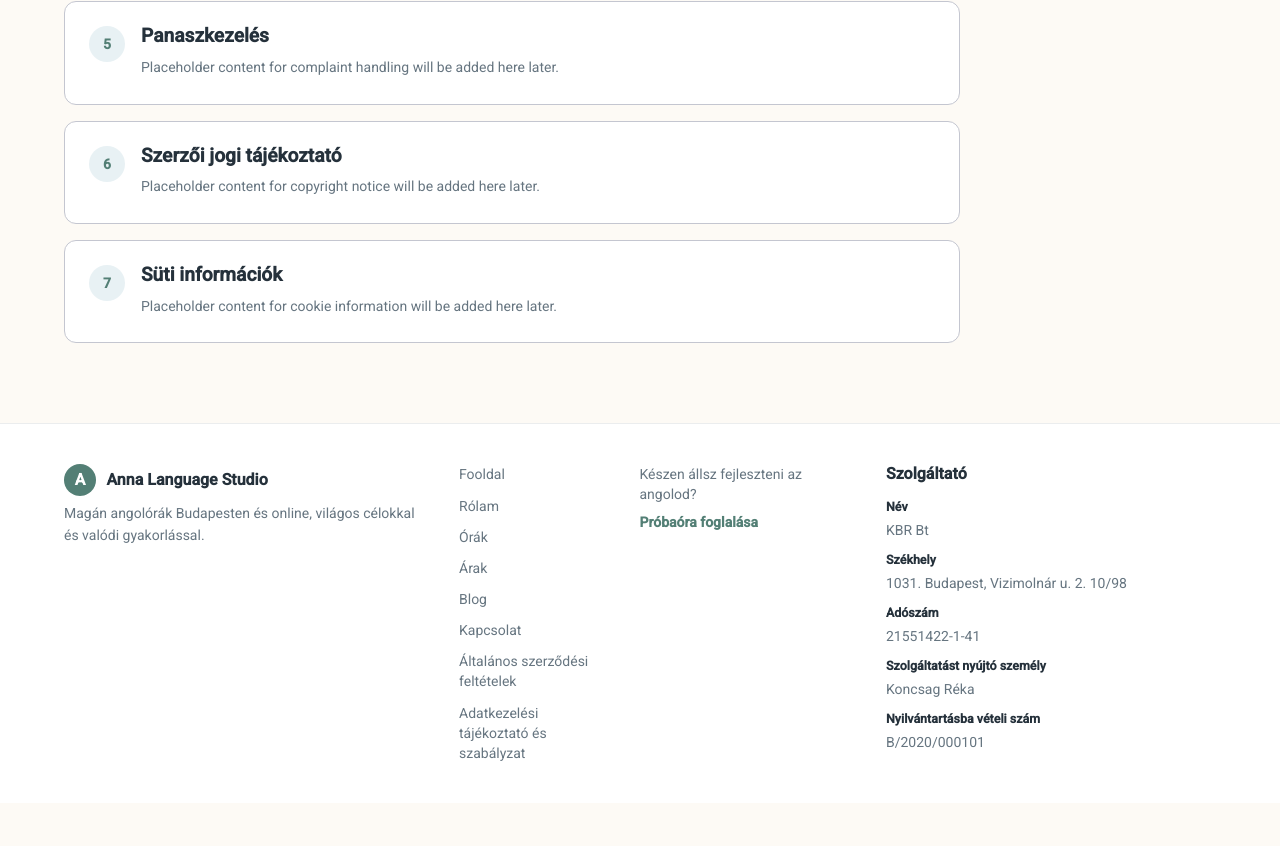
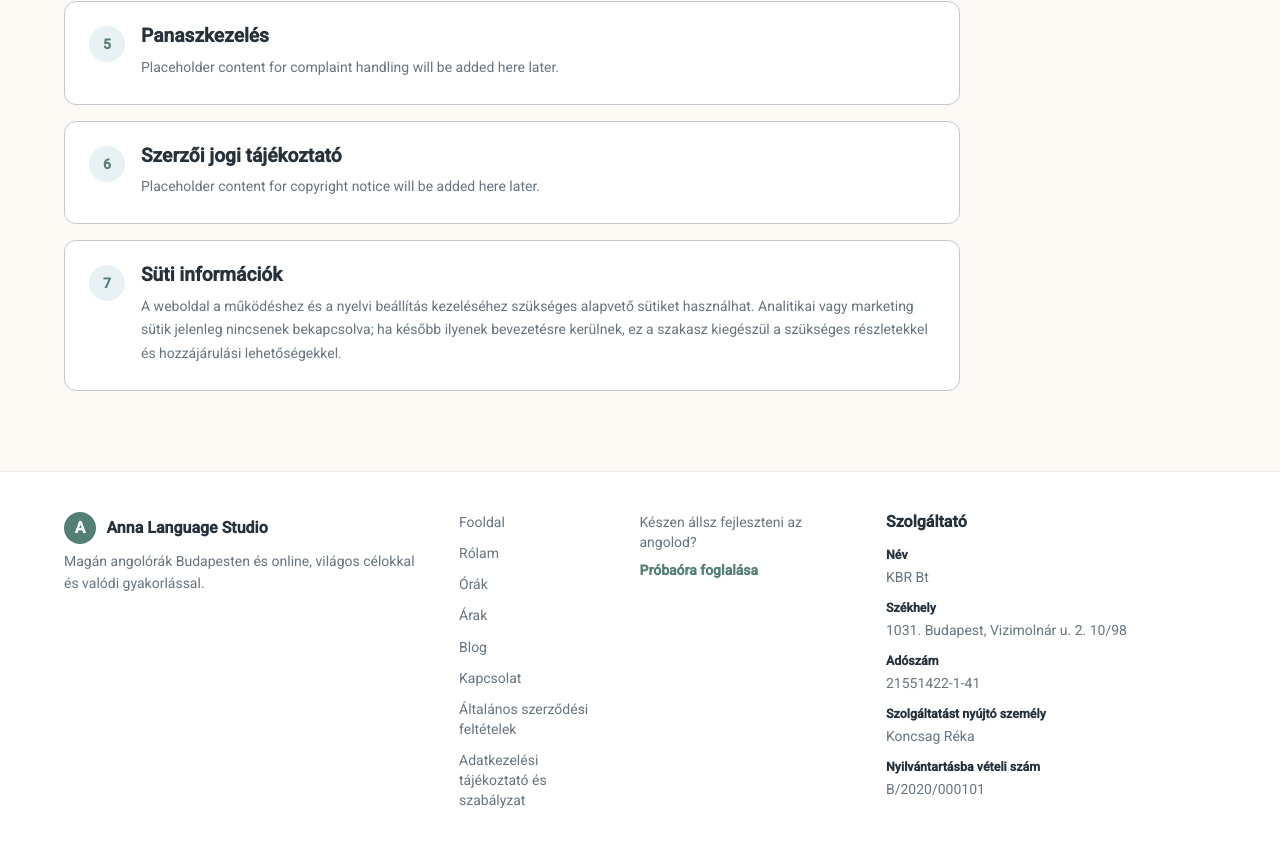
Before and after one commit to fehwundagz-mannwunperth/language-teacher-frontend, an Angular app: page /terms-and-conditions in a window 1280 px wide. Shown: the part 1030-1876 px from the top of the page. Before the commit the page ends 1833 px from the top, so only its background shows below. Built offline with nearby package versions, Linux system fonts and the light colour scheme.

Commit message:
add cookie

```diff
--- a/src/app/core/i18n/language.model.ts
+++ b/src/app/core/i18n/language.model.ts
@@ -81,6 +81,7 @@ export type TranslationKey =
   | 'legal.terms.sections.complaintHandling'
   | 'legal.terms.sections.copyrightNotice'
   | 'legal.terms.sections.cookieInformation'
+  | 'legal.terms.cookieInformation.text'
   | 'legal.privacy.eyebrow'
   | 'legal.privacy.title'
   | 'legal.privacy.placeholder'
--- a/src/app/core/i18n/translations.en.ts
+++ b/src/app/core/i18n/translations.en.ts
@@ -83,6 +83,8 @@ export const EN_TRANSLATIONS: Translations = {
   'legal.terms.sections.complaintHandling': 'Complaint Handling',
   'legal.terms.sections.copyrightNotice': 'Copyright Notice',
   'legal.terms.sections.cookieInformation': 'Cookie Information',
+  'legal.terms.cookieInformation.text':
+    'This website may use essential cookies required for basic site operation and language preference handling. Analytics or marketing cookies are not enabled yet; if they are introduced later, this section will be updated with the relevant details and consent options.',
   'legal.privacy.eyebrow': 'Legal',
   'legal.privacy.title': 'Privacy Policy',
   'legal.privacy.placeholder': 'Privacy Policy content will be added here later.',
--- a/src/app/core/i18n/translations.hu.ts
+++ b/src/app/core/i18n/translations.hu.ts
@@ -83,6 +83,8 @@ export const HU_TRANSLATIONS: Translations = {
   'legal.terms.sections.complaintHandling': 'Panaszkezelés',
   'legal.terms.sections.copyrightNotice': 'Szerzői jogi tájékoztató',
   'legal.terms.sections.cookieInformation': 'Süti információk',
+  'legal.terms.cookieInformation.text':
+    'A weboldal a működéshez és a nyelvi beállítás kezeléséhez szükséges alapvető sütiket használhat. Analitikai vagy marketing sütik jelenleg nincsenek bekapcsolva; ha később ilyenek bevezetésre kerülnek, ez a szakasz kiegészül a szükséges részletekkel és hozzájárulási lehetőségekkel.',
   'legal.privacy.eyebrow': 'Jogi információk',
   'legal.privacy.title': 'Adatkezelési tájékoztató és szabályzat',
   'legal.privacy.placeholder':
--- a/src/app/public/terms-and-conditions/terms-and-conditions.component.html
+++ b/src/app/public/terms-and-conditions/terms-and-conditions.component.html
@@ -24,7 +24,11 @@
           <span>{{ section.order }}</span>
           <div>
             <h2>{{ t(sectionTitleKeys[section.key]) }}</h2>
-            <p>{{ section.content }}</p>
+            @if (section.key === 'cookieInformation') {
+              <p>{{ t('legal.terms.cookieInformation.text') }}</p>
+            } @else {
+              <p>{{ section.content }}</p>
+            }
           </div>
         </mat-card>
       }
```
